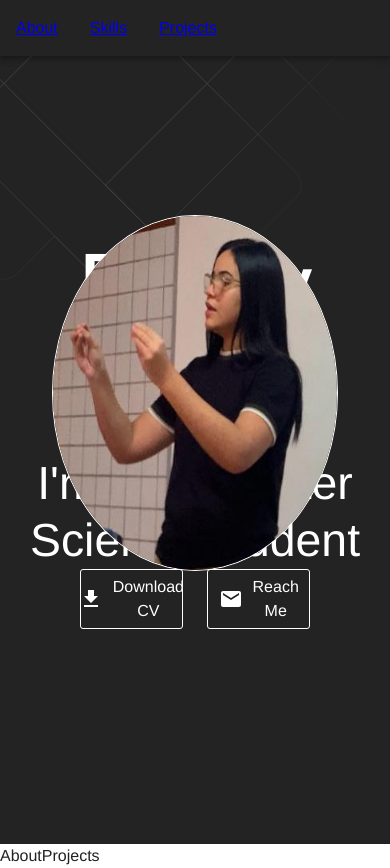
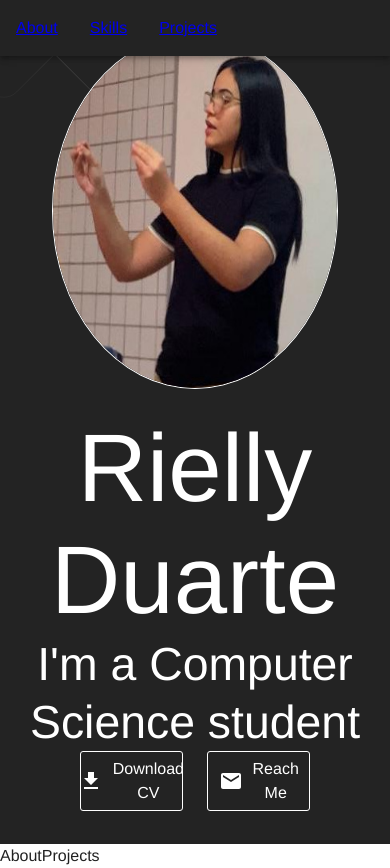
Before and after one commit to rluizaduarte/Portfolio-RD, a Next.js app in the folder portfolio/: page / in a window 390 px wide. Built offline with nearby package versions, Linux system fonts and the light colour scheme; what @mui/material-nextjs would draw is missing.

Commit message:
responsivity

```diff
--- a/portfolio/app/components/Hero.tsx
+++ b/portfolio/app/components/Hero.tsx
@@ -37,7 +37,7 @@ export default function Hero() {
           <Grid container spacing={2}>
             <Grid size={{ xs: 12, md: 5 }}>
               <Box sx={{ position: "relative" }}>
-                <Box sx={{ position: "absolute", textAlign: "center", width: "100%" }}>
+                <Box sx={{ position: "relative", textAlign: "center", width: "100%" }}>
                   <StyledImg src={Avatar} alt=""/>
                 </Box>
               </Box>
```
